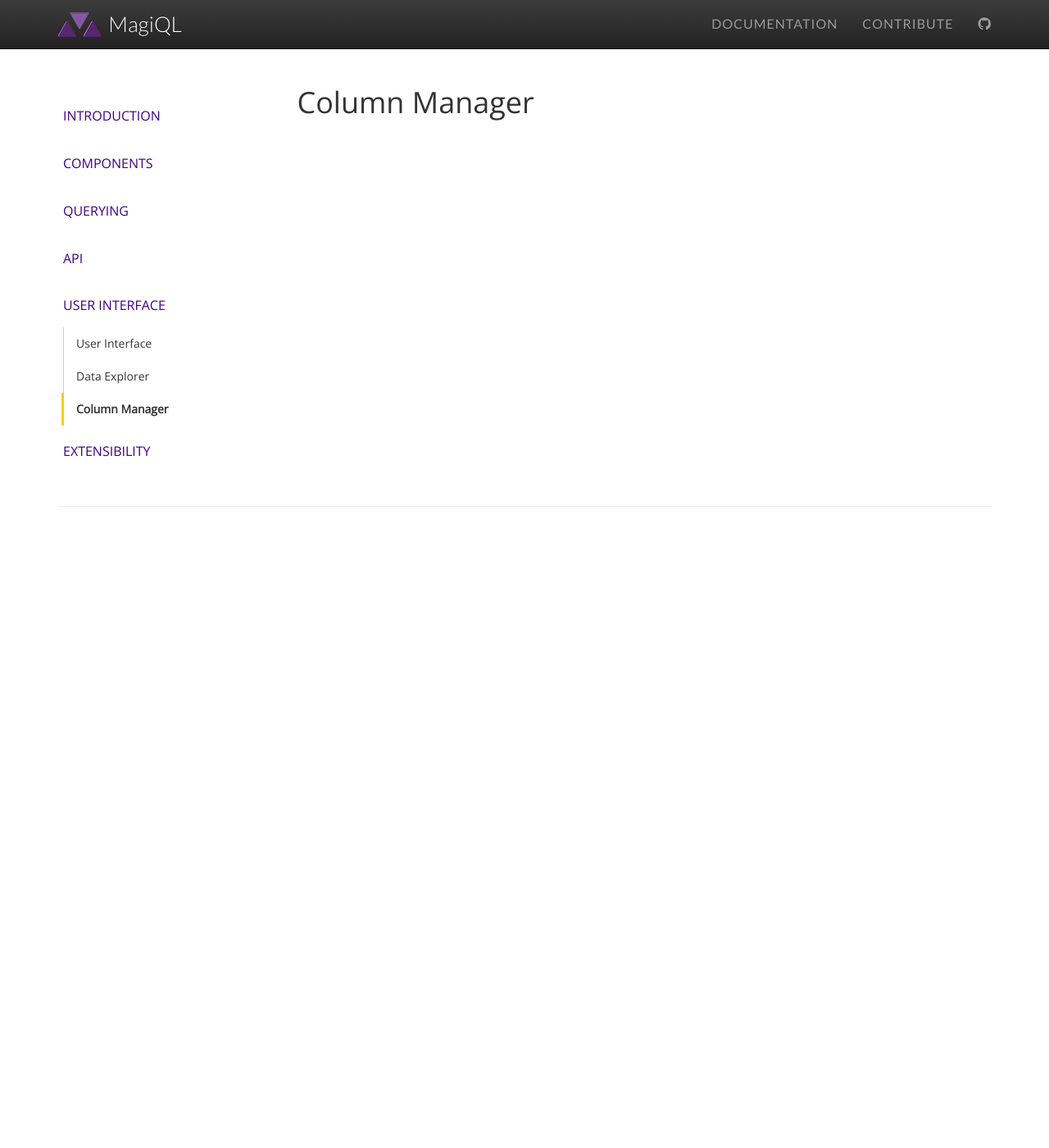
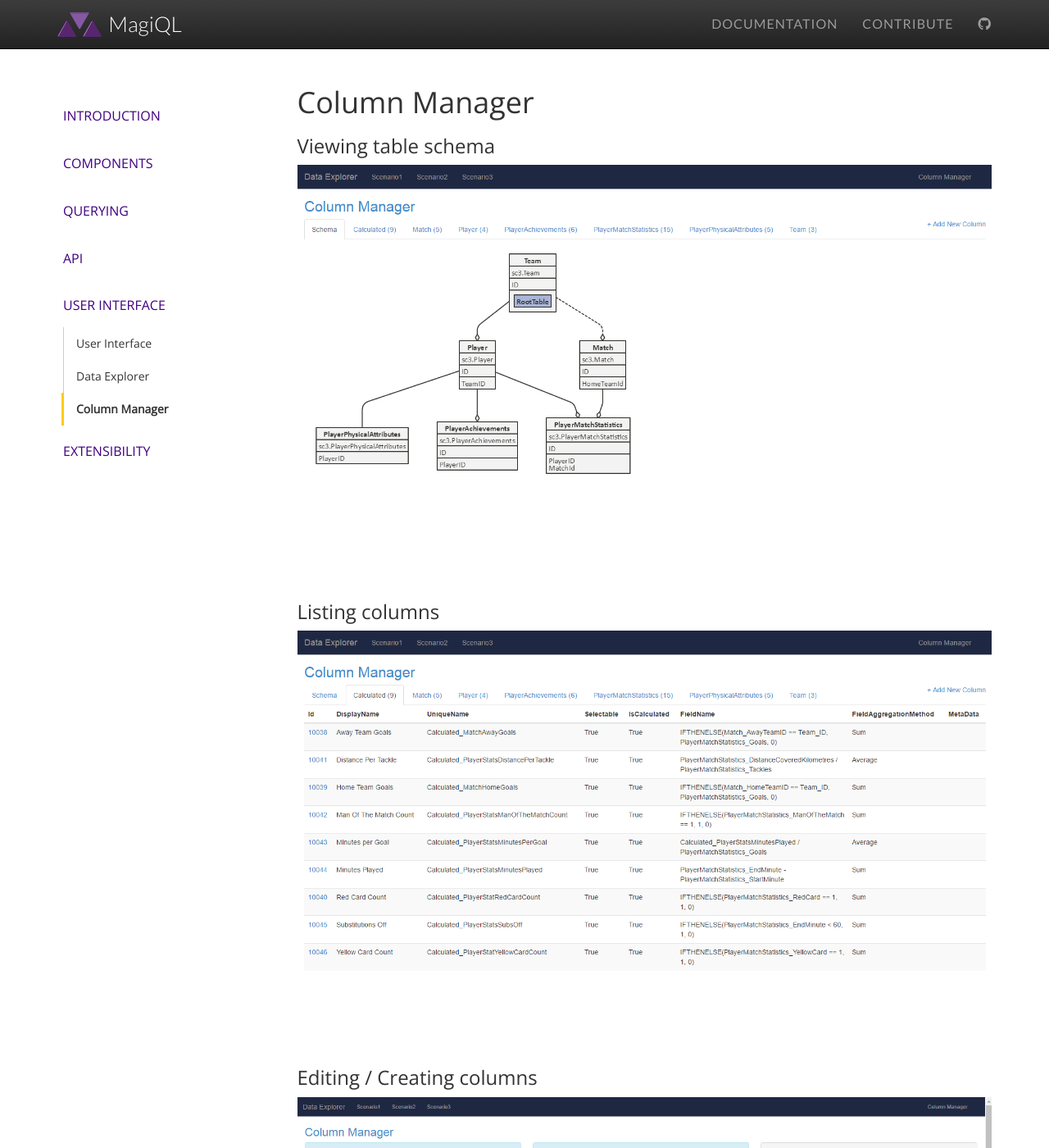
Before and after one commit to MagiQL/magiql.github.io, a Jekyll site: the page built from docs/5-user-interface/502-column-manager.md, in a window 1280 px wide and 1400 px high. Shown: the whole window at 82% size. Built offline with Jekyll 4.4.1, drawn with Linux system fonts in a browser that asks for light colours; nearby versions of some CDN libraries; a script that is not in the unit is left out.

Commit message:
Update 502-column-manager.md

```diff
--- a/docs/5-user-interface/502-column-manager.md
+++ b/docs/5-user-interface/502-column-manager.md
@@ -6,3 +6,14 @@ permalink: docs/ui/column-manager/
 
 Column Manager
 ====
+
+
+### Viewing table schema
+
+<a href="/assets/images/screen-columnmanager-schema.png"><img src="/assets/images/screen-columnmanager-schema.png" width="100%" /></a>
+
+### Listing columns
+<a href="/assets/images/screen-columnmanager-list.png"><img src="/assets/images/screen-columnmanager-list.png" width="100%" /></a>
+
+### Editing / Creating columns
+<a href="/assets/images/screen-columnmanager-edit.png"><img src="/assets/images/screen-columnmanager-edit.png" width="100%" /></a>
```
